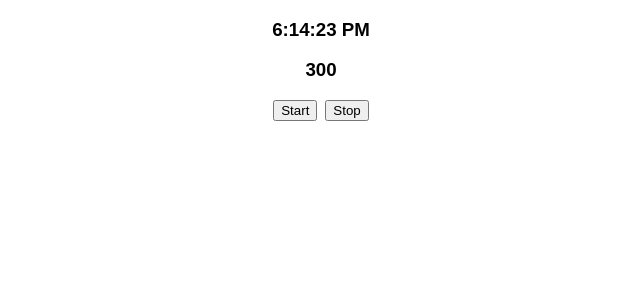
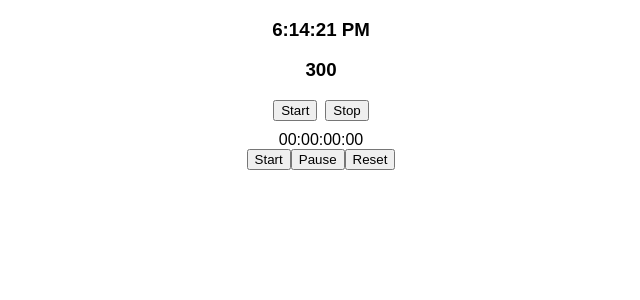
Before and after one commit to karthikairasu/React-Practice, a React (Create React App) app: page / in a window 1280 px wide. Shown: the top 300 px of the page, without its empty margins (319-959 px from the left). Built offline with nearby package versions, Linux system fonts and the light colour scheme.

Commit message:
StopWatch

```diff
--- a/src/App.tsx
+++ b/src/App.tsx
@@ -1,12 +1,14 @@
 import "./styles.css";
 import RealTime from "./components/TimeComponent";
 import StartStopCount from "./components/StartStopCountComponent";
+import StopWatchComponet from "./components/StopWatchComponent";
 
 export default function App() {
   return (
     <div className="App">
       <RealTime />
       <StartStopCount />
+      <StopWatchComponet />
     </div>
   );
 }
--- /dev/null
+++ b/src/components/StopWatchComponent.tsx
@@ -0,0 +1,65 @@
+import React, { useState, useEffect, useRef } from "react";
+
+const StopWatchComponet = () => {
+  const [time, setTime] = useState(0);
+  const stopwatchRef = useRef(0);
+  const intervalRef = useRef(null);
+
+  function handleStart() {
+    stopwatchRef.current = new Date().getTime() - time;
+    intervalRef.current = setInterval(() => {
+      setTime(new Date().getTime() - stopwatchRef.current);
+    }, 10);
+  }
+
+  function handlePause() {
+    clearInterval(intervalRef.current);
+    intervalRef.current = null;
+  }
+
+  function handleReset() {
+    clearInterval(intervalRef.current);
+    intervalRef.current = null;
+    setTime(0);
+  }
+
+  function formatTime(time) {
+    //means when we divide time by 1000 we get sec
+    // when we mod it the remaing miliseconds we get and to show
+    // upto 2 digit divide by 10
+    const ms = Math.floor((time % 1000) / 10)
+      .toString()
+      .padStart(2, 0);
+    // here we get total seconds
+    // but we might get 65 seconds which is 1 min 5 sec
+    // since we want sec to be less than 60 we mod it by 60
+    const s = Math.floor((time / 1000) % 60)
+      .toString()
+      .padStart(2, 0);
+    // same here get get the total minuts but
+    // we mod it by 60 to get the remaing min at
+    // anything above 60 will be an hour
+    const m = Math.floor((time / (1000 * 60)) % 60)
+      .toString()
+      .padStart(2, 0);
+    // same goes here we get total hours and mod it by 24
+    // to get the hours if it is more that 24
+    const h = Math.floor((time / (1000 * 60 * 60)) % 24)
+      .toString()
+      .padStart(2, 0);
+    return `${h}:${m}:${s}:${ms}`;
+  }
+
+  return (
+    <div className="stopWatch" style={{ padding: "10px" }}>
+      <span className="timer">{formatTime(time)}</span>
+      <div className="btn-container">
+        <button onClick={handleStart}>Start</button>
+        <button onClick={handlePause}>Pause</button>
+        <button onClick={handleReset}>Reset</button>
+      </div>
+    </div>
+  );
+};
+
+export default StopWatchComponet;
```
